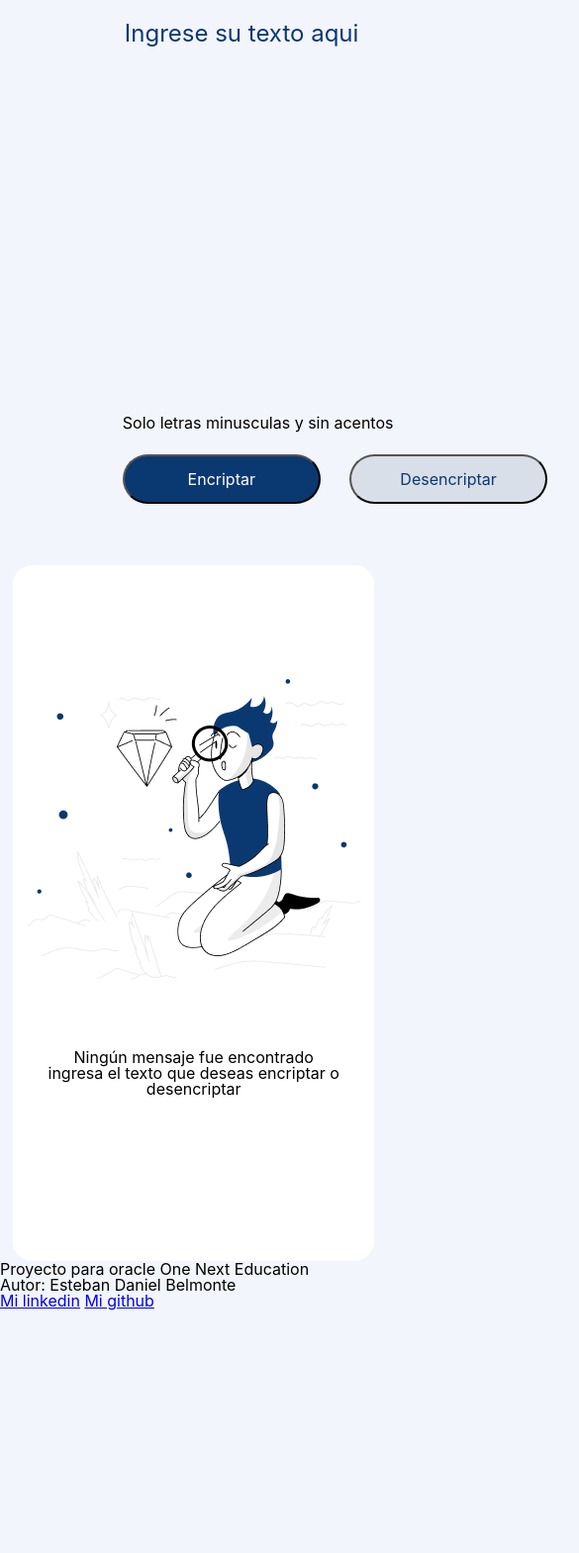
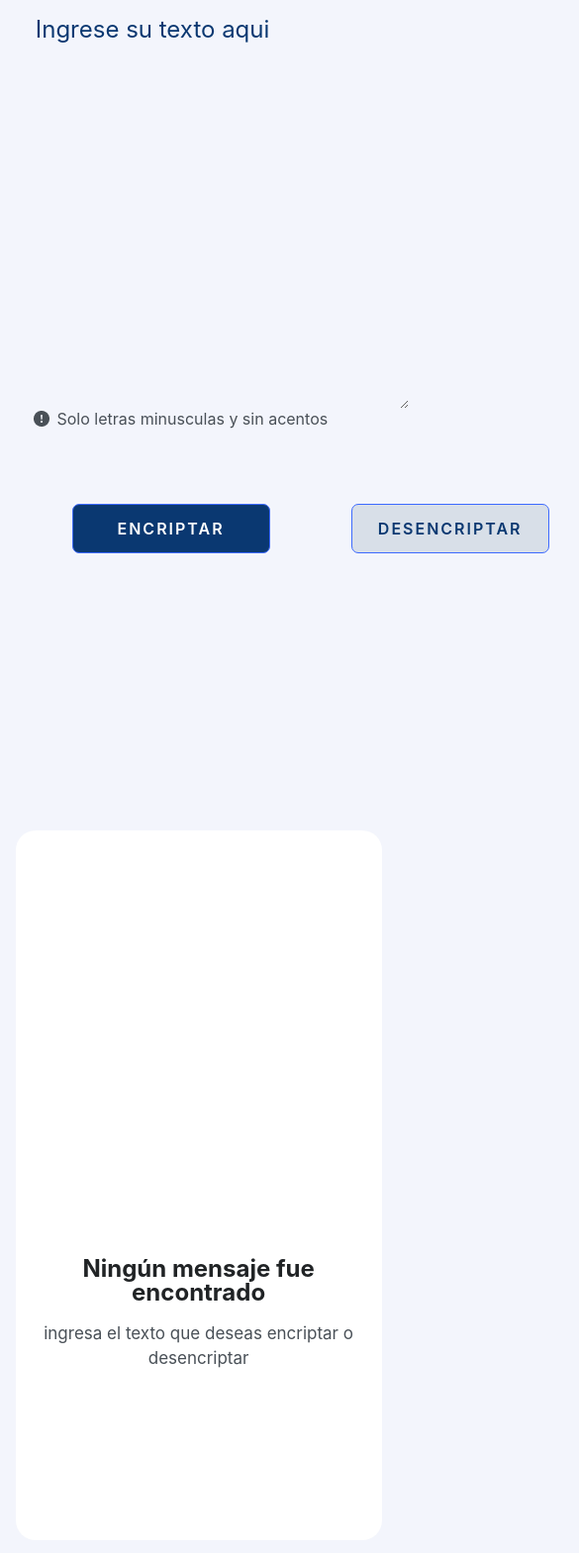
Before and after one commit to Esteban-Belmonte/Challenge-ONE-Encriptador-de-Texto, a plain HTML site: page index.html in a window 390 px wide. Shown: the part 64-1633 px from the top of the page at 99% size, 585 px wide, since content can reach past the window. Before the commit the page ends 1388 px from the top, so only its background shows below. Drawn offline with Linux system fonts and the light colour scheme.

Commit message:
volviendo responsive

```diff
--- a/index.html
+++ b/index.html
@@ -6,6 +6,7 @@
     <meta name="viewport" content="width=device-width, initial-scale=1.0" />
     <link rel="stylesheet" href="reset.css" />
     <link rel="stylesheet" href="style.css" />
+    <script src="https://kit.fontawesome.com/ff75c912f9.js" crossorigin="anonymous"></script>
     <title>Encriptador de texto</title>
   </head>
   <body>
@@ -18,9 +19,9 @@
         <section class="encriptador">
          <div class="textoParaEncriptar">
           <form name="formulario" action="">
-          <textarea name="textoAEncriptar" id="textoAConvertir" cols="50" rows="18" placeholder="Ingrese su texto aqui"></textarea>
+          <textarea name="textoAConvertir" id="textoAConvertir" cols="30" rows="18" placeholder="Ingrese su texto aqui"></textarea>
           </form>
-         <p class="advertencia">Solo letras minusculas y sin acentos</p>
+         <p class="advertencia"><img src="recursos/Vector.png" class="iconoAdvertencia">  Solo letras minusculas y sin acentos</p>
          <div class="botonesEncriptar">
           <button class="botonEncriptar" onclick="ConvertirTexto('encriptar')">Encriptar</button>
          <button class="botonDesencriptar" onclick="ConvertirTexto('desencriptar')">Desencriptar</button>
@@ -31,7 +32,7 @@
       <section class="resultado">
         <div class="zonaResultado">
             <img src="recursos/Muñeco.png" alt="" class="imagenMuñeco elementosOcultos">
-            <p class="mensajeVacio elementosOcultos">Ningún mensaje fue encontrado</p>
+            <p class="mensajeVacio elementosOcultos">Ningún mensaje fue <br>encontrado</p>
             <p class="textoSeñal elementosOcultos">ingresa el texto que deseas encriptar o desencriptar</p>
             <p id="resultado"></p>
             <button id="botonCopiar" hidden onclick="copiarTexto()">¡Copiar!</button>
@@ -41,8 +42,11 @@
       <footer>
         <p>Proyecto para oracle One Next Education</p>
         <p>Autor: Esteban Daniel Belmonte</p>
-        <a href="https://www.linkedin.com/in/esteban-daniel-belmonte-52a26a162/">Mi linkedin</a>
-        <a href="https://github.com/Esteban-Belmonte">Mi github</a>
+        <div class="links">
+          <a href="https://biolink.website/EstebanBelmonte" target="_blank"><i class="fa-solid fa-address-book"></i></a>
+          <a href="https://linkedin.com/in/esteban-daniel-belmonte-52a26a162" target="_blank"><i class="fab fa-linkedin"></i></a>
+           <a href="https://github.com/Esteban-Belmonte" target="_blank"><i class="fab fa-github"></i></a>
+        </div>
       </footer>
     </main>
 
--- a/style.css
+++ b/style.css
@@ -6,12 +6,13 @@ body{
 .logoAlura {
     padding: 1% 0 1% 0;
     width: 84px;
-    height: 40px;
+    height: 50%;
 }
 
 .encriptador {
  float: left;
-/* width: 50%; */
+ width: 100vh;
+ height: 100vh;
 }
 
 .textoParaEncriptar{
@@ -34,6 +35,16 @@ textarea::placeholder{
     font-family: 'Inter';
 }
 
+.advertencia{
+    color: #495057;
+    display: flex;
+  align-items: center;
+}
+
+.iconoAdvertencia{
+    margin-right: 1%;
+}
+
 button {
     align-items: center;
     width: 200px;
@@ -47,10 +58,11 @@ button {
  background: rgba(10, 56, 113, 1);
     color:rgba(255, 255, 255, 1);
 
+
 }
 
 .botonDesencriptar{
-    margin-left: 5%;
+    margin-left: 10%;
     background: rgba(216, 223, 232, 1) ;
     color:rgba(10, 56, 113, 1);
 }
@@ -63,24 +75,266 @@ button {
    position: relative;
     border-radius: 20px;
     background: rgba(255, 255, 255, 1);
-    height: 80vh;
-    width: 40vh;
+    height: 85vh;
+    width: 370px;
     padding: 4%;
     text-align: center;
+    box-sizing: border-box;
+}
+
+#resultado {
+    color: rgba(73, 80, 87, 1);
+    font-size: 1.3em;
+
 }
 
 .imagenMuñeco{
     object-fit: contain;
-    max-width: 100%;
-    max-height: 100%;
-    padding: 30% 0 20% 0;
+    max-width: 90%;
+    max-height: 90%;
+    padding: 20% 0 20% 0;
+}
+
+.mensajeVacio{
+    color:  rgb(32, 35, 37);
+    font-size: 24px;
+    font-weight: 700;
+}
+
+.textoSeñal{
+    margin-top: 5%;
+    color: #495057;
+    font-style: normal;
+ font-weight: 400;
+ font-size: 17px;
+ line-height: 150%;
 }
 
 #botonCopiar{
+    position: absolute;
     background: rgba(216, 223, 232, 1) ;
     color:rgba(10, 56, 113, 1);
+    top: calc(100% - 14%);
+    right: 20%;
 }
 
 footer {
     clear: both;
 }
+
+
+footer {
+    background-color: #b8b0b0;
+    padding: 10px;
+    text-align: center;
+    font-size: 1em;
+  }
+
+  footer p {
+    margin-bottom: 10px;
+    font-size: 14px;
+  }
+
+  .links a {
+    display: inline-block;
+    margin-right: 10px;
+    color: #ebeff3;
+     margin: 10px;
+    padding: 10px;
+    background-color: black;
+    color: white;
+    border-radius: 5px;
+    text-decoration: none;
+    transition: all 300ms;
+  }
+
+  .links a:hover {
+    background-color: rgb(224, 104, 104);
+    color: black;
+  }
+
+  .links i{
+    font-size: 1.5rem;
+  }
+
+  button {
+    position: relative;
+    padding: 5px 10px;
+    border-radius: 7px;
+    border: 1px solid rgb(61, 106, 255);
+    text-transform: uppercase;
+    font-weight: 600;
+    letter-spacing: 2px;
+    background: transparent;
+    color: #fff;
+    overflow: hidden;
+    box-shadow: 0 0 0 0 transparent;
+    -webkit-transition: all 0.2s ease-in;
+    -moz-transition: all 0.2s ease-in;
+    transition: all 0.2s ease-in;
+  }
+
+  button:hover {
+    background: rgb(61, 106, 255);
+    box-shadow: 0 0 30px 5px rgba(0, 142, 236, 0.815);
+    -webkit-transition: all 0.2s ease-out;
+    -moz-transition: all 0.2s ease-out;
+    transition: all 0.2s ease-out;
+  }
+
+  button:hover::before {
+    -webkit-animation: sh02 0.5s 0s linear;
+    -moz-animation: sh02 0.5s 0s linear;
+    animation: sh02 0.5s 0s linear;
+  }
+
+  button::before {
+    content: "";
+    display: block;
+    width: 0px;
+    height: 86%;
+    position: absolute;
+    top: 7%;
+    left: 0%;
+    opacity: 0;
+    background: #fff;
+    box-shadow: 0 0 50px 30px #fff;
+    -webkit-transform: skewX(-20deg);
+    -moz-transform: skewX(-20deg);
+    -ms-transform: skewX(-20deg);
+    -o-transform: skewX(-20deg);
+    transform: skewX(-20deg);
+  }
+
+  @keyframes sh02 {
+    from {
+      opacity: 0;
+      left: 0%;
+    }
+
+    50% {
+      opacity: 1;
+    }
+
+    to {
+      opacity: 0;
+      left: 100%;
+    }
+  }
+
+  button:active {
+    box-shadow: 0 0 0 0 transparent;
+    -webkit-transition: box-shadow 0.2s ease-in;
+    -moz-transition: box-shadow 0.2s ease-in;
+    transition: box-shadow 0.2s ease-in;
+  }
+
+
+/*Tablet*/
+/*Portrait*/
+@media (min-width: 576px) and (max-width: 991.98px) and (orientation:portrait) {
+
+    .encriptador {
+        float: none;
+        padding: 0;
+    }
+    .resultado{
+        float: none;
+        padding: 5% 0 10% 20%;
+        height: 400px;
+         width: 400px;
+         padding: 4%;
+    }
+
+    .imagenMuñeco{
+        visibility: hidden;
+    }
+    .botonDesencriptar{
+        margin: 5%;
+    }
+   button {
+    margin: 5%;
+   }
+}
+
+/*landscape*/
+@media (min-width: 991.98px) and (max-width: 1199.98px)and (orientation:landscape) {
+
+    .encriptador {
+        float: none;
+        padding: 0;
+    }
+    .resultado{
+        float: none;
+        padding: 5% 0 10% 20%;
+        padding: 4%;
+    }
+
+    .imagenMuñeco{
+        visibility: hidden;
+    }
+    .botonDesencriptar{
+        margin: 5%;
+    }
+    button {
+        margin: 5%;
+       }
+
+}
+/*fin tablet*/
+
+/*movil*/
+/*Portrait*/
+/*Default*/
+@media (max-width: 575.98px)and (orientation:portrait) {
+
+    .encriptador {
+        float: none;
+        padding: 0;
+    }
+    .resultado{
+        float: none;
+        padding: 5% 0 10% 20%;
+        padding: 4%;
+    }
+    .textoParaEncriptar{
+        padding: 4%;
+    }
+    .imagenMuñeco{
+        visibility: hidden;
+    }
+    .botonDesencriptar{
+        margin: 5%;
+    }
+    button {
+        margin: 5%;
+       }
+
+ }
+/*landscape*/
+@media (min-width: 576px) and (max-width: 991.98px) and (orientation:landscape) {
+
+    .encriptador {
+        float: none;
+        padding: 0;
+    }
+    .resultado{
+        float: none;
+        padding: 5% 0 10% 20%;
+        padding: 4%;
+    }
+    .textoParaEncriptar{
+        padding: 4%;
+    }
+    .imagenMuñeco{
+        visibility: hidden;
+    }
+    .botonDesencriptar{
+        margin: 5%;
+    }
+    button {
+        margin: 5%;
+       }
+
+}
+/*fin movil*/
```
Also changed, not shown: recursos/Vector.png (added).
